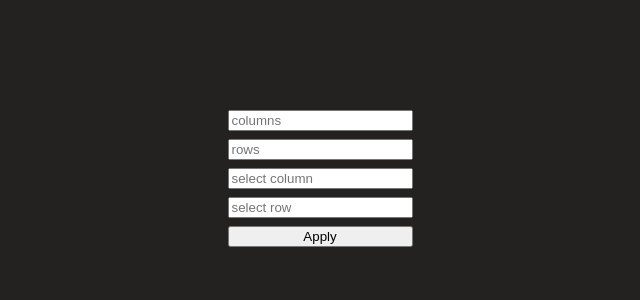
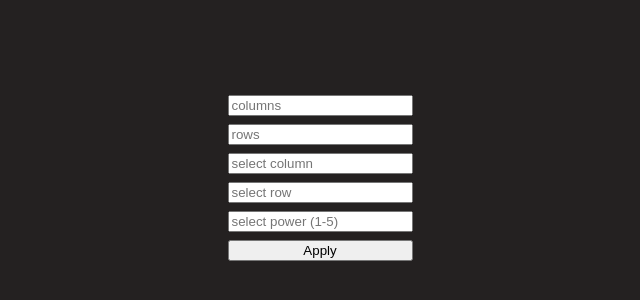
Before and after one commit to andrey-kudinov/map, a website built with Vite: page index.html in a window 1280 px wide. Shown: the part 206-506 px from the top of the page, without its empty margins (320-960 px from the left). Built offline with nearby package versions, Linux system fonts and the light colour scheme.

Commit message:
Add power

```diff
--- a/index.html
+++ b/index.html
@@ -13,6 +13,7 @@
         <input type="number" placeholder="rows" class="rows">
         <input type="number" placeholder="select column" class="column">
         <input type="number" placeholder="select row" class="row">
+        <input type="number" placeholder="select power (1-5)" class="power">
         <button>Apply</button>
       </div>
 
```
